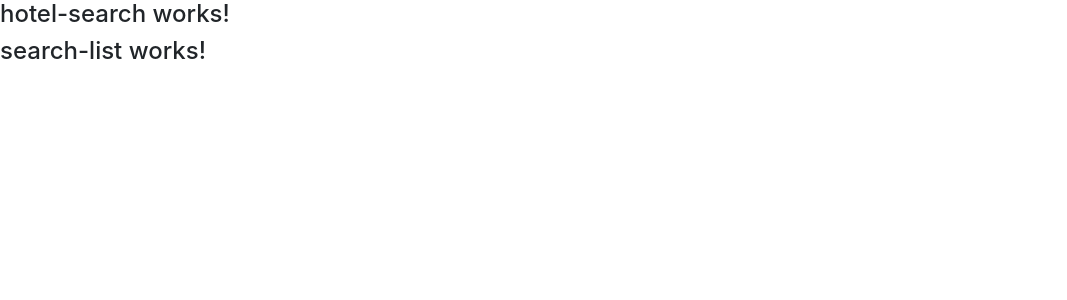
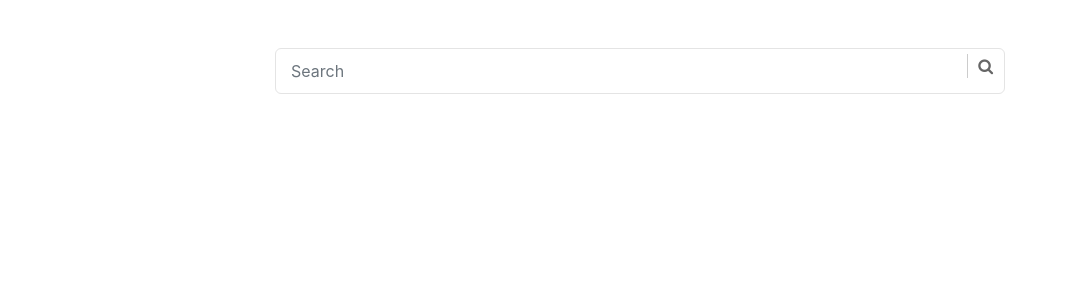
Before and after one commit to mal90/hotel-search-engine, an Angular app: page / in a window 1280 px wide. Shown: the top 300 px of the page, without its empty margins (0-1067 px from the left). Built offline with nearby package versions, Linux system fonts and the light colour scheme.

Commit message:
Add search bar html implementation , add hotelsearchservice initial impl

```diff
--- a/angular.json
+++ b/angular.json
@@ -23,7 +23,6 @@
               "src/assets"
             ],
             "styles": [
-              "node_modules/bootstrap/dist/css/bootstrap.min.css",
               "src/styles.css"
             ],
             "scripts": []
--- a/package.json
+++ b/package.json
@@ -22,6 +22,7 @@
     "@angular/router": "~7.0.0",
     "bootstrap": "^4.1.3",
     "core-js": "^2.5.4",
+    "font-awesome": "^4.7.0",
     "ngx-bootstrap": "^3.1.2",
     "rxjs": "~6.3.3",
     "zone.js": "~0.8.26"
--- a/src/app/app.component.html
+++ b/src/app/app.component.html
@@ -1,2 +1,2 @@
 <app-hotel-search></app-hotel-search>
-<app-search-list></app-search-list>
+<!-- <app-search-list></app-search-list> -->
--- a/src/app/hotel-search-list/hotel-search/hotel-search.component.css
+++ b/src/app/hotel-search-list/hotel-search/hotel-search.component.css
@@ -0,0 +1,31 @@
+#custom-search-input{
+    padding: 3px;
+    border: solid 1px #E4E4E4;
+    border-radius: 6px;
+    background-color: #fff;
+}
+
+#custom-search-input input{
+    border: 0;
+    box-shadow: none;
+}
+
+#custom-search-input button{
+    margin: 2px 0 0 0;
+    background: none;
+    box-shadow: none;
+    border: 0;
+    color: #666666;
+    padding: 0 8px 0 10px;
+    border-left: solid 1px #ccc;
+}
+
+#custom-search-input button:hover{
+    border: 0;
+    box-shadow: none;
+    border-left: solid 1px #ccc;
+}
+
+#custom-search-input .glyphicon-search{
+    font-size: 23px;
+}
--- a/src/app/hotel-search-list/hotel-search/hotel-search.component.html
+++ b/src/app/hotel-search-list/hotel-search/hotel-search.component.html
@@ -1,3 +1,23 @@
-<h4>
-  hotel-search works!
-</h4>
+<div class="container">
+	<div class="row mb-5">
+      <!-- <div class="col"></div>
+      <div class="col"><h2>Text Box Search icon</h2></div>
+      <div class="col"></div> -->
+  </div>
+  <div class="row">
+      <div class="col-2"></div>
+	    <div class="col-8">
+    	    <div id="custom-search-input">
+                <div class="input-group">
+                    <input type="text" class="search-query form-control" placeholder="Search" />
+                    <span class="input-group-btn">
+                        <button type="button" disabled>
+                            <span class="fa fa-search"></span>
+                        </button>
+                    </span>
+                </div>
+            </div>
+        </div>
+        <div class="col-2"></div>
+	</div>
+</div>
--- a/src/styles.css
+++ b/src/styles.css
@@ -1 +1,3 @@
 /* You can add global styles to this file, and also import other style files */
+@import "~bootstrap/dist/css/bootstrap.css";
+@import "~font-awesome/css/font-awesome.css";
```
Also changed, not shown: src/app/hotel-search-list/hote-search-list.service.ts (added, +14 -0 lines), 1 other file (tests, documents, lock files or other folders).
